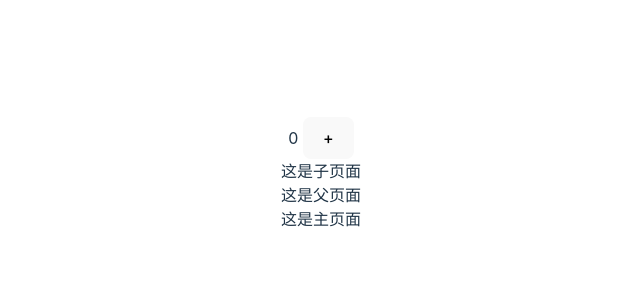
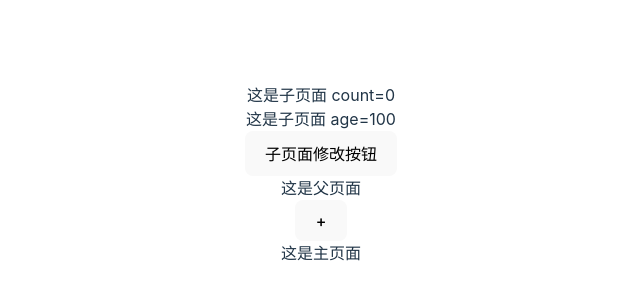
Before and after one commit to ftrako/vue3.2demo, a Vue app: page / in a window 1280 px wide. Shown: the part 226-526 px from the top of the page, without its empty margins (319-959 px from the left). Built offline with nearby package versions, Linux system fonts and the light colour scheme.

Commit message:
增加父子组件传值，带默认值

```diff
--- a/src/App.vue
+++ b/src/App.vue
@@ -1,17 +1,8 @@
-<script lang="ts" setup >
-import {ref} from "vue";
-import Parent from "./components/Parent.vue";
-
-let msg = ref(0)
-const add = () => {
-  msg.value++
-}
-</script>
+<script lang="ts" setup>
+import Parent from "./components/Parent.vue";</script>
 
 <template>
-  {{ msg }}
-  <button @click="add">+</button><br />
-  <parent />
+  <parent/>
   这是主页面
 </template>
 
--- a/src/components/Child.vue
+++ b/src/components/Child.vue
@@ -1,11 +1,33 @@
 <script lang="ts" setup>
-import { ref } from 'vue'
 
+// 老的写法
+// defineProps({
+//   count: Number
+// })
+
+// // 新写法
+// defineProps<{
+//   count: number
+// }>()
+
+// 新写法带默认值
+withDefaults(defineProps<{
+  count: number
+  age: number
+}>(),{age:100})
+
+
+const modify = () => {
+  console.log("modify")
+}
 
 </script>
 
 <template>
-  这是子页面<br />
+  这是子页面 count={{ count }}<br/>
+  这是子页面 age={{ age }}<br/>
+  <button @click="modify">子页面修改按钮</button>
+  <br/>
 </template>
 
 <style scoped>
--- a/src/components/Parent.vue
+++ b/src/components/Parent.vue
@@ -2,11 +2,18 @@
 import { ref } from 'vue'
 import Child from "./Child.vue";
 
+let count = ref(0)
+const add = () => {
+  count.value++
+}
 </script>
 
 <template>
-  <child />
+  <child :count="count"/>
   这是父页面<br />
+  <button @click="add">+</button><br />
+
+
 </template>
 
 <style scoped>
```
